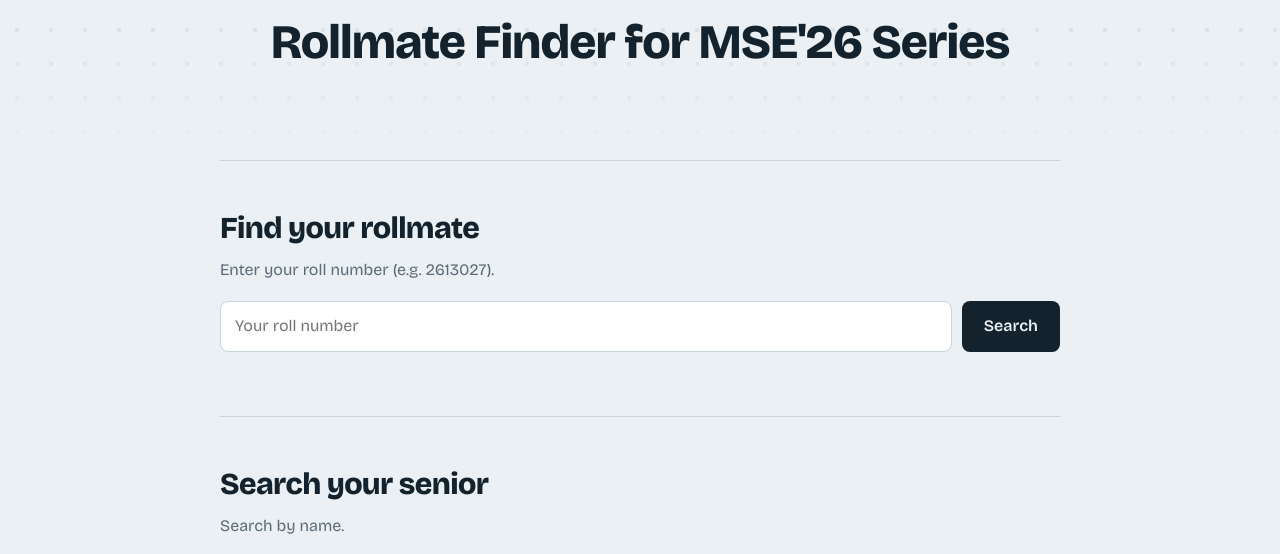
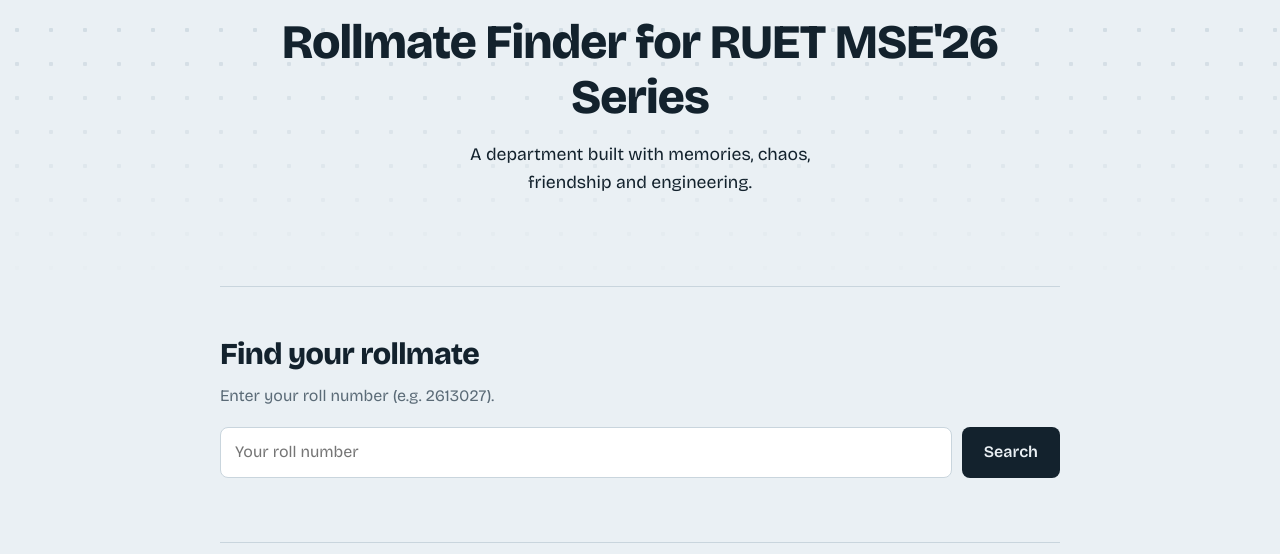
Before and after one commit to mishkat-n/rollmates_for_MSE26, a plain HTML site: page index.html in a window 1280 px wide. Shown: the part 225-779 px from the top of the page. Drawn offline with nearby package versions, Linux system fonts and the light colour scheme.

Commit message:
Revise CONFIG object in index.html
Updated CONFIG object in script with new title and footer.

```diff
--- a/index.html
+++ b/index.html
@@ -77,14 +77,11 @@
 
 <footer><div class="wrap" id="foot"></div></footer>
 
-<script>
-    const CONFIG = {
-      title: "Rollmate Finder\nfor\nMSE'26 Series",
-      tagline: "A department built with memories, chaos, friendship and engineering.",
-      footer: "Dept. of Materials Science & Engineering,\nRajshahi University of Engineering & Technology, Rajshahi-6204"
-    };
-    document.getElementById("title").textContent = CONFIG.title;
-    document.getElementById("footer").textContent = CONFIG.footer;
+<script>const CONFIG = {
+  title: "Rollmate Finder for RUET MSE'26 Series",
+  tagline: "A department built with memories, chaos, friendship and engineering.",
+  footer: "Dept. of Materials Science & Engineering, Rajshahi University of Engineering & Technology(RUET), Rajshahi-6204"
+};
 
 // Junior roll prefix is swapped for the senior prefix (2613027 -> 2513027)
 const JUNIOR_PREFIX = "26";
```
